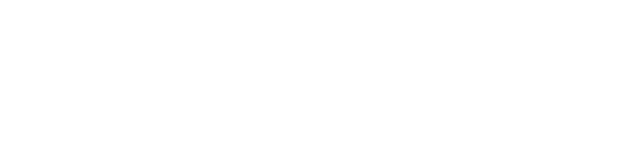
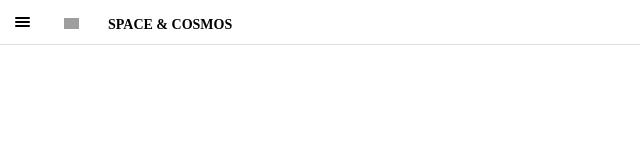
Before and after one commit to Paradoxer77/NYT, a plain HTML site: page index.html in a window 1280 px wide. Shown: the whole page, without its empty margins (0-640 px from the left). Drawn offline with Linux system fonts and the light colour scheme; grey boxes are pictures that could not be loaded; a web font is replaced by a local one.

Commit message:
Added left nav items

```diff
--- a/index.html
+++ b/index.html
@@ -6,11 +6,30 @@
   <meta name="viewport" content="width=device-width, initial-scale=1.0">
   <link rel="icon" href="https://cdn.theorg.com/e0fa6f8e-398e-4680-a519-8d41aa29e02b_medium.jpg">
   <link rel="stylesheet" href="style.css">
+  <link rel="stylesheet" href="https://g1.nyt.com/fonts/css/web-fonts.5810def60210a2fa7d0848f37e3fa048bb6147b1.css">
   <title>Space Ripples Reveal Big Bang’s Smoking Gun</title>
 </head>
 
 <body>
+  <nav>
+    <div class="left-items">
+      <div class="bars">
+        <div class="bar1"></div>
+        <div class="bar2"></div>
+        <div class="bar3"></div>
+      </div>
 
+      <img src="https://cdn2.iconfinder.com/data/icons/font-awesome/1792/search-512.png" alt="search" width="15px">
+
+      <h1 class="title">SPACE & COSMOS</h1>
+    </div>
+
+    <div></div>
+
+    <div></div>
+  </nav>
+
+  <main></main>
 </body>
 
 </html>
--- a/style.css
+++ b/style.css
@@ -0,0 +1,33 @@
+* {
+  margin: 0px;
+  box-sizing: border-box;
+  font-family: nyt-franklin;
+}
+
+nav {
+  width: 100%;
+  height: 45px;
+  border-bottom: 1px solid #dddddd;
+  display: grid;
+  grid-template-columns: 1fr 3fr 1fr;
+}
+
+.bars {
+  margin-top: 15px;
+  display: inline-block;
+  margin-right: 15px;
+}
+
+.bar1, .bar2, .bar3 {
+  width: 15px;
+  height: 2px;
+  background-color: #000;
+  margin: 2px 15px;
+  border-radius: 10px;
+}
+
+.title {
+  display: inline-block;
+  font-size: 14px;
+  margin-left: 25px;
+}
```
